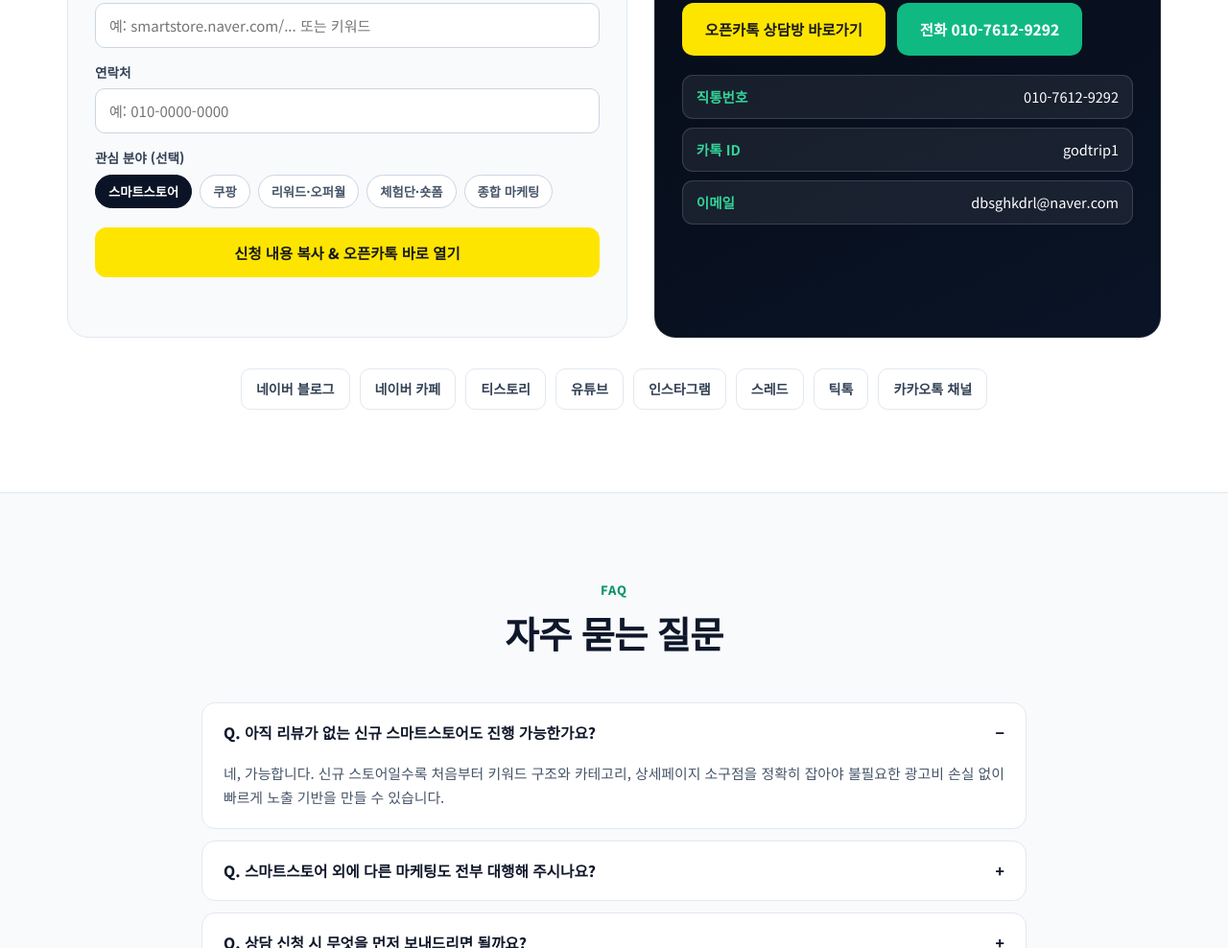
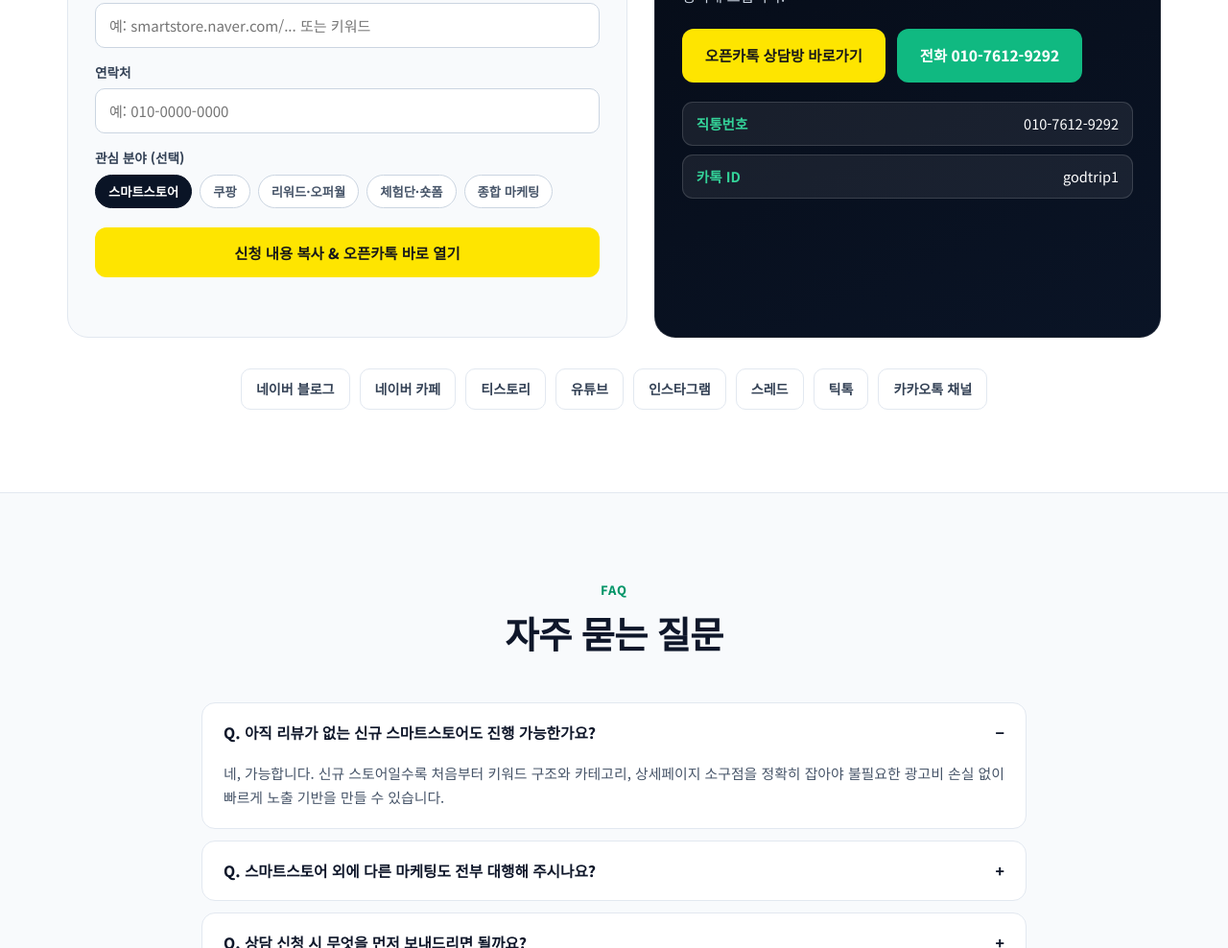
Before and after one commit to topranklab/topranklab.github.io, a plain HTML site: page index.html in a window 1280 px wide. Shown: the part 4517-5505 px from the top of the page at 96% size. Drawn offline with Linux system fonts and the light colour scheme.

Commit message:
Add files via upload

```diff
--- a/index.html
+++ b/index.html
@@ -1138,7 +1138,6 @@
             <div class="info-pills">
               <div class="info-pill"><strong>직통번호</strong><span>010-7612-9292</span></div>
               <div class="info-pill"><strong>카톡 ID</strong><span>godtrip1</span></div>
-              <div class="info-pill"><strong>이메일</strong><span>dbsghkdrl@naver.com</span></div>
             </div>
           </div>
         </div>
```
